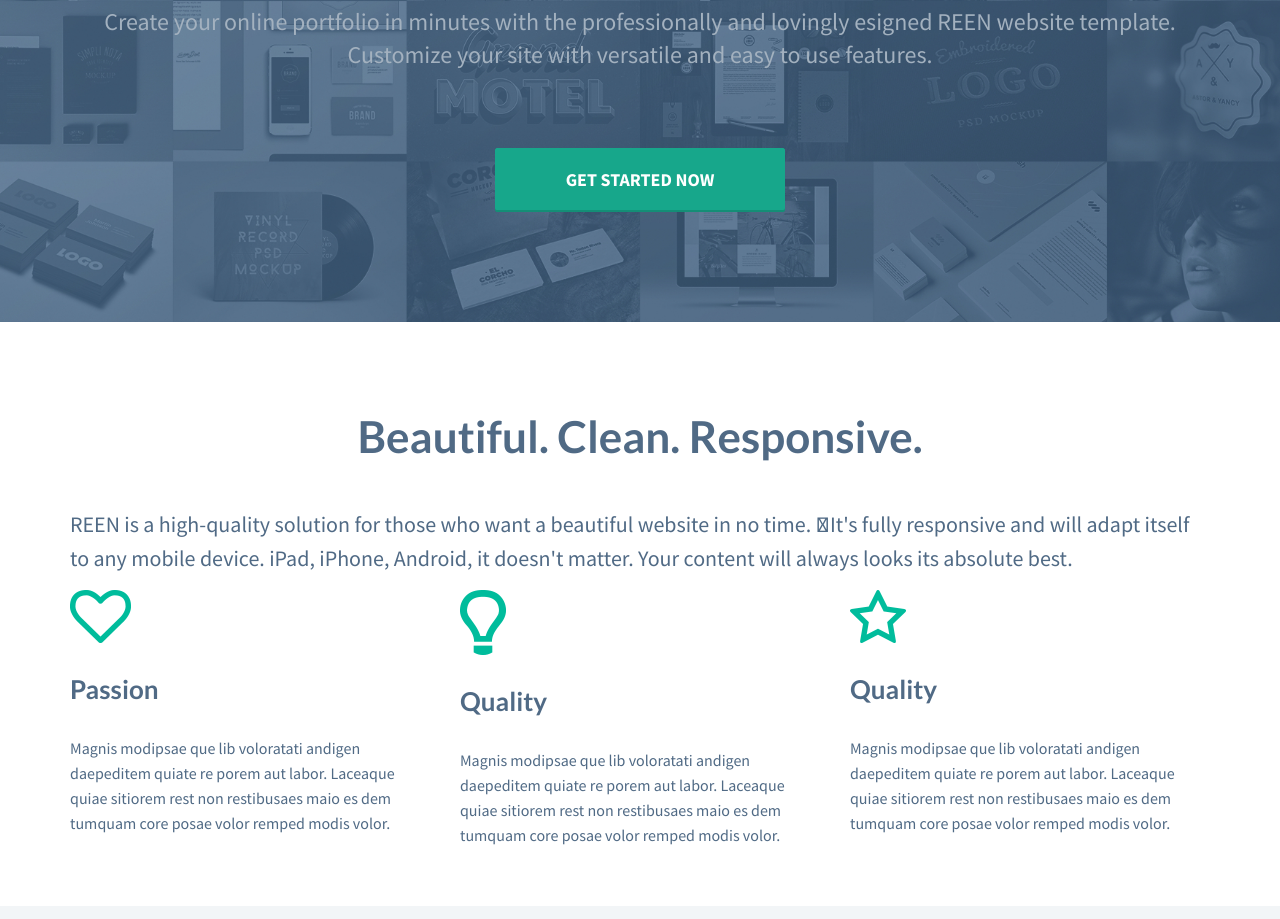
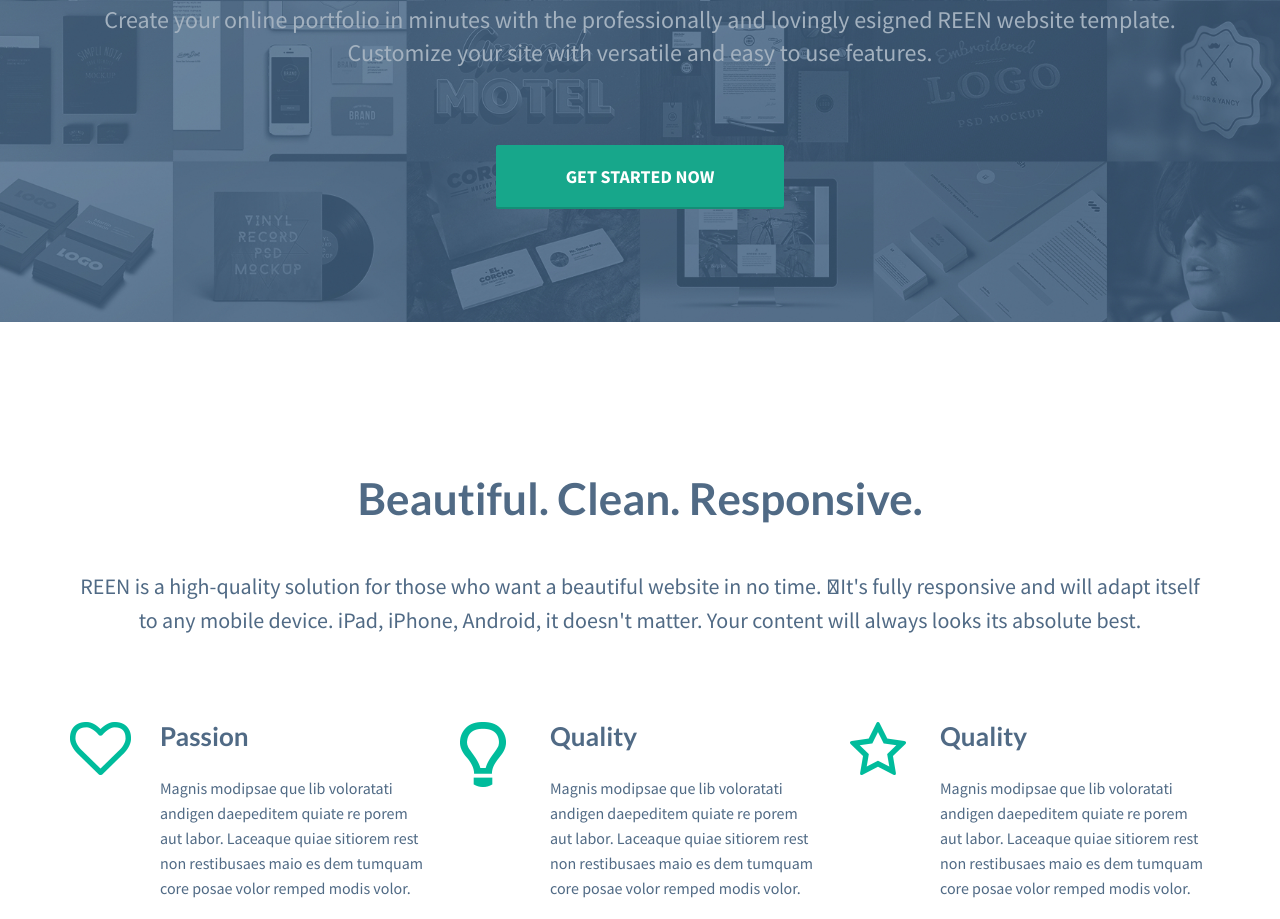
Before and after one commit to denistrator/spalah-lessons--task-11, a website: page index.html in a window 1280 px wide. Shown: the part 479-1398 px from the top of the page. Drawn offline with nearby package versions, Linux system fonts and the light colour scheme.

Commit message:
minor changes

```diff
--- a/package.json
+++ b/package.json
@@ -1,7 +1,7 @@
 {
-  "name": "Quench",
-  "version": "1.0.0",
-  "description": "A Gulp file and project generator.",
+  "name": "Reen",
+  "version": "0.1.0",
+  "description": "Markup of Reen",
   "main": "gulpfile.js",
   "scripts": {
     "test": "echo \"Error: no test specified\" && exit 1"
--- a/src/scss/all.scss
+++ b/src/scss/all.scss
@@ -64,6 +64,8 @@
 // @import "../../bower_components/bootstrap/scss/list-group";
 // @import "../../bower_components/bootstrap/scss/responsive-embed";
 // @import "../../bower_components/bootstrap/scss/close";
+@import "components/features";
+@import "components/cards";
 @import "components/styles";
 
 // Components w/ JavaScript
--- a/src/scss/components/_blocks.scss
+++ b/src/scss/components/_blocks.scss
@@ -104,9 +104,10 @@
 		}
 	}
 	&-title {
+		margin-top: 0;
 		text-align: $block-title-text-align;
 	}
-	&-description {
+	&-desc {
 		text-align: $block-description-text-align;
 	}
 	&-gray-light-light {
@@ -116,3 +117,22 @@
 		background-color: $brand-gray-light-dark;
 	}
 }
+
+.p {
+	&t {
+		&-md {
+			padding-top: (130 / 1170 * 100%);
+		}
+		&-sm {
+			padding-top: (75 / 1170 * 100%);
+		}
+	}
+	&b {
+		&-md {
+			padding-bottom: (130 / 1170 * 100%);
+		}
+		&-sm {
+			padding-bottom: (75 / 1170 * 100%);
+		}
+	}
+}
--- a/src/scss/components/_buttons.scss
+++ b/src/scss/components/_buttons.scss
@@ -72,7 +72,7 @@
         outline: none;
     }
     &-lg {
-        @include btn-size(18px, 17px 70px, $btn-border-radius);
+        @include btn-size(18px, 17px (70 / 1170 * 100%), $btn-border-radius);
     }
     &-sm {
         @include btn-size(14px, 12px 17px, $btn-border-radius);
--- a/src/scss/components/_header.scss
+++ b/src/scss/components/_header.scss
@@ -10,7 +10,7 @@
 	}
 	&-bottom {
 		padding: 31px 0;
-		transition: all 0.4s;
+		transition: all 0.2s;
 	}
 	&-contacts {
 		display: inline-block;
--- a/src/scss/components/_type.scss
+++ b/src/scss/components/_type.scss
@@ -29,11 +29,12 @@
 
 h1, .h1 {
 	font-size: 78px;
-	font-weight: 900;
+    font-weight: 900;
+    margin-bottom: 0.6em;
 }
 
 h2, .h2 {
-	font-size: 44px;
+    font-size: 44px;
 }
 
 h3, .h3 {
```
Also changed, not shown: dist/css/all.css.
